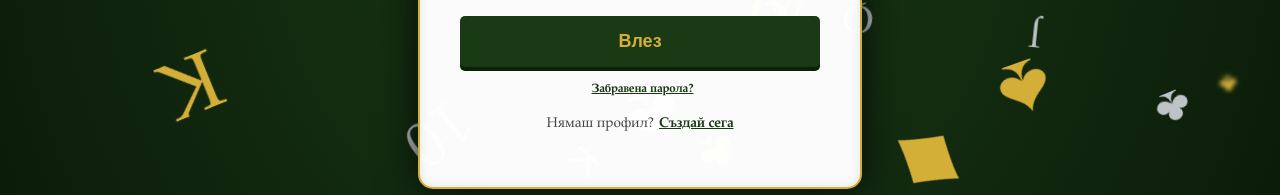
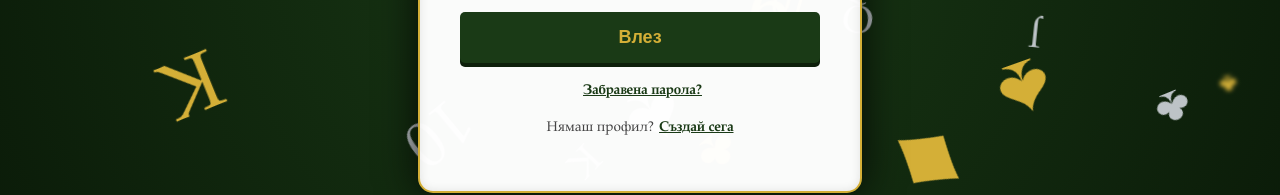
Before and after one commit to BlagovestKirilov/deck.bg-frontend, a React (Vite) app: page / in a window 1280 px wide. Shown: the part 481-676 px from the top of the page. Built offline with nearby package versions, Linux system fonts and the light colour scheme.

Commit message:
Added validation for forgot password link.

```diff
--- a/src/components/AuthPage.tsx
+++ b/src/components/AuthPage.tsx
@@ -449,8 +449,8 @@ const AuthPage: React.FC = () => {
                 {!showForgotPassword && isLogin && (
                     <p style={{
                         ...styles.forgotPasswordLink,
-                        marginTop: isSmallMobile ? '10px' : '15px',
-                        fontSize: isSmallMobile ? '11px' : '12px',
+                        marginTop: isSmallMobile ? '15px' : '20px',
+                        fontSize: isSmallMobile ? '12px' : '14px',
                     }}>
                         <span onClick={() => setShowForgotPassword(true)} style={styles.toggleLink}>
                             Забравена парола?
@@ -522,7 +522,7 @@ const styles: { [key: string]: React.CSSProperties } = {
     successBox: { padding: '10px', backgroundColor: '#f0fff0', color: '#0a0', borderRadius: '5px', marginBottom: '15px', fontSize: '13px', borderLeft: '4px solid #0a0' },
     toggleText: { marginTop: '20px', textAlign: 'center', fontSize: '14px', color: '#444' },
     toggleLink: { color: '#1a3a16', cursor: 'pointer', fontWeight: 'bold', marginLeft: '5px', textDecoration: 'underline' },
-    forgotPasswordLink: { textAlign: 'center', fontSize: '12px', color: '#444' }
+    forgotPasswordLink: { textAlign: 'center', fontSize: '14px', color: '#444' }
 };
 
 export default AuthPage;
```
